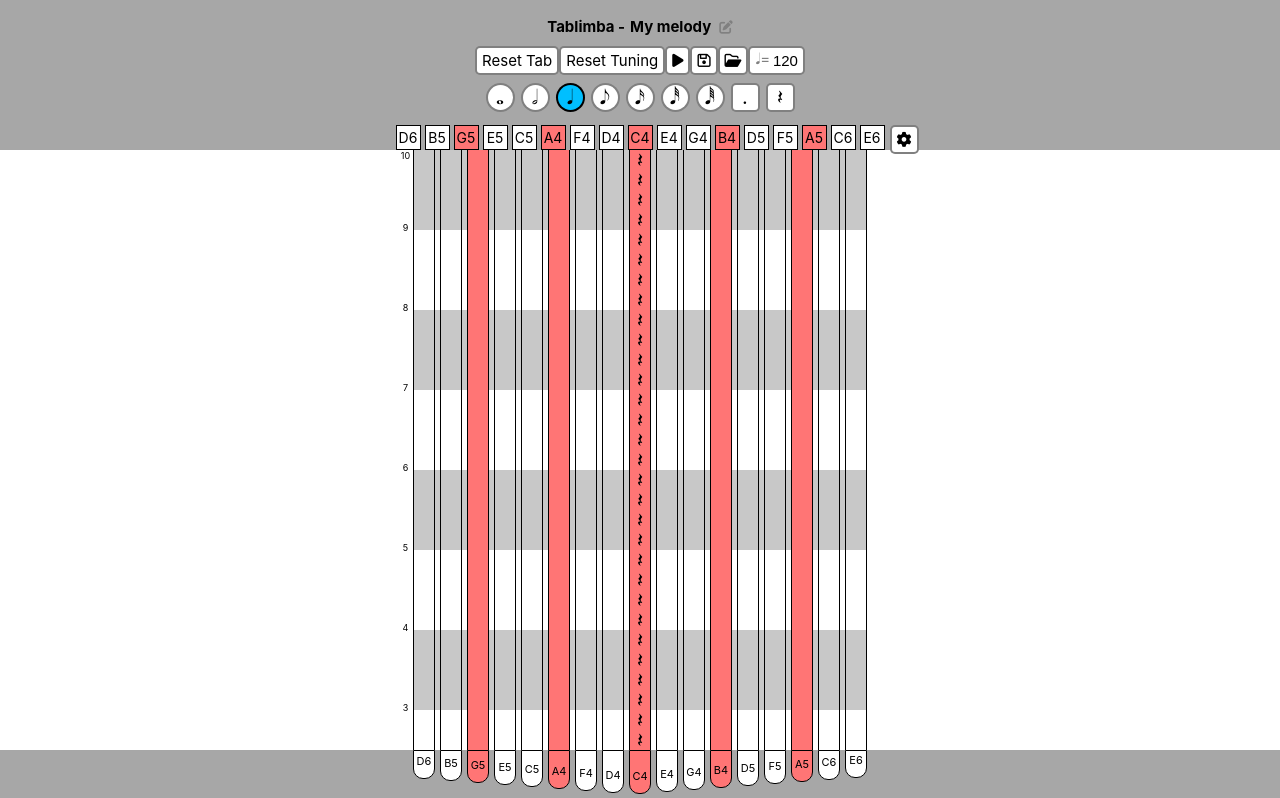
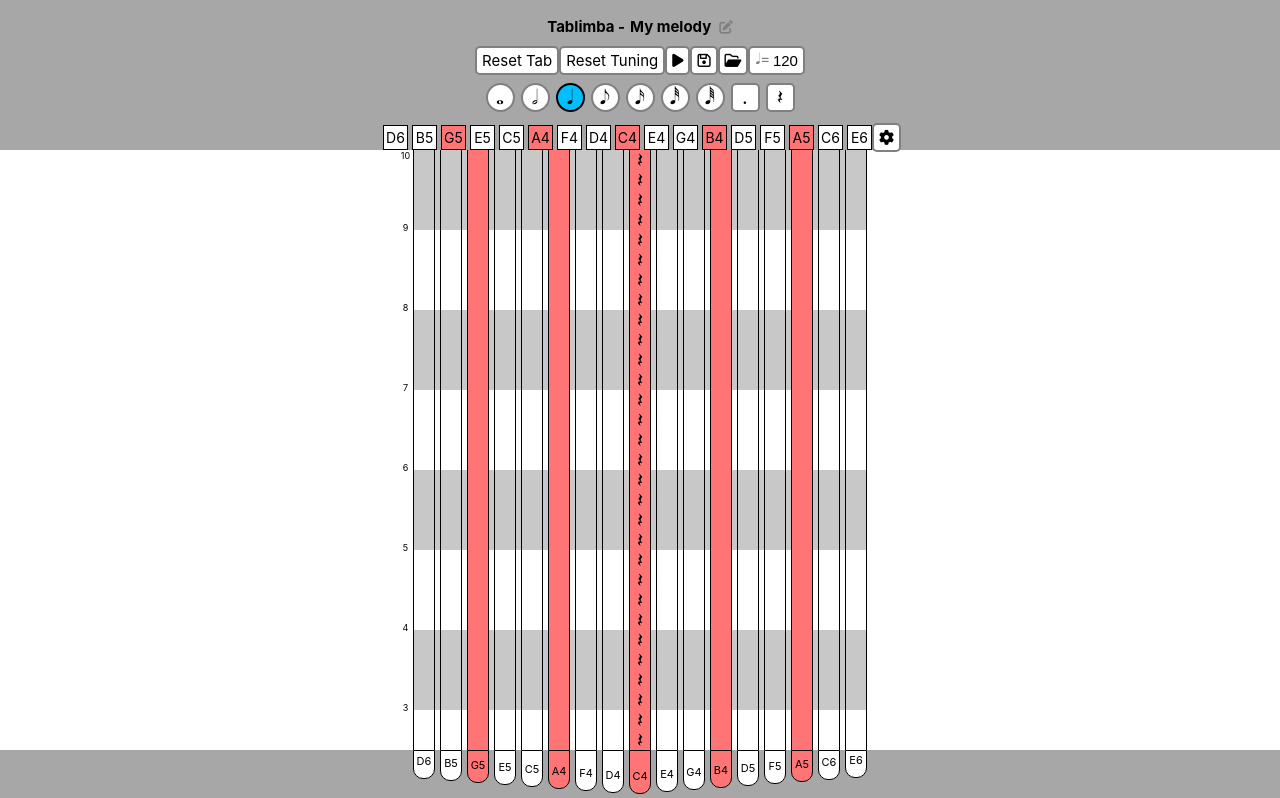
Before and after one commit to TheEssenceSeeker/tablimba, a React (Create React App) app: page / in a window 1280 px wide. Shown: the top 798 px of the page. Built offline with nearby package versions, Linux system fonts and the light colour scheme.

Commit message:
Refactored Checkbox component with styled-components

```diff
--- a/src/components/Checkbox.js
+++ b/src/components/Checkbox.js
@@ -1,13 +1,54 @@
 import React from 'react'
+import styled from 'styled-components'
+
+const CheckboxContainer = styled.div`
+  display: inline-flex;
+  justify-content: center;
+  align-items: center;
+  margin-right: 10px;
+
+  &:last-child {
+  margin-right: 0;
+  }
+
+  input {
+    -moz-appearance: none;
+    -webkit-appearance: none;
+    appearance: none;
+    position: absolute;
+    &:checked + div {
+        background-color: deepskyblue;
+        box-shadow: 0 0 0 2px #000;
+    }
+    &:not(:checked) + div:hover {
+      box-shadow: 0 0 0 2px #000;
+    }
+  }
+`
+
+const CheckboxBtn = styled.div`
+  display: inline-flex;
+  justify-content: center;
+  align-items: center;
+  height: 25px;
+  width: 25px;
+  background-color: white;
+  font-size: 20px;
+  user-select: none;
+  box-shadow: 0 0 0 2px gray;
+  cursor: pointer;
+
+  border-radius: 3px;
+`
 
 const Checkbox = ({text, isChecked, onChange}) => {
     return (
-        <div className="checkbox">
+        <CheckboxContainer>
             <label>
-                <input type="checkbox" checked={isChecked} onChange={onChange} />
-                <div className='checkbox__btn'>{text}</div>
+                <input type='checkbox' checked={isChecked} onChange={onChange}/>
+                <CheckboxBtn>{text}</CheckboxBtn>
             </label>
-        </div>
+        </CheckboxContainer>
     )
 }
 
--- a/src/components/DurationEditor.js
+++ b/src/components/DurationEditor.js
@@ -2,7 +2,6 @@ import React from 'react'
 import Radio from "./Radio"
 import {noteSymbols, restSymbols} from "../misc/tabHandling"
 import Checkbox from "./Checkbox"
-import Button from "./Button";
 
 const DurationEditor = ({name, editorActiveDuration, onChange, isDotChecked, isRestChecked, handleDotCheck, handleRestCheck}) => {
     const durations = ['1n', '2n', '4n', '8n', '16n', '32n', '64n']
```
